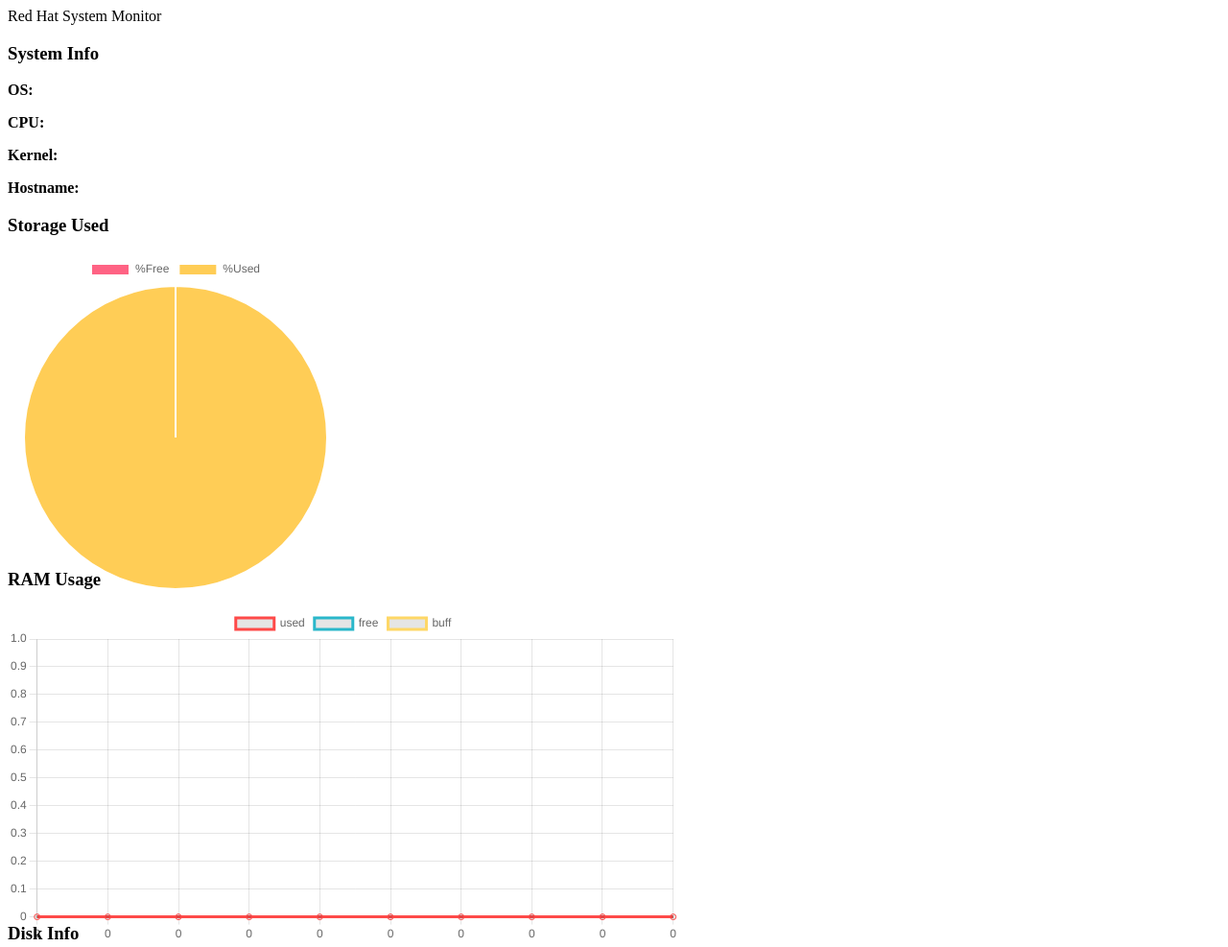
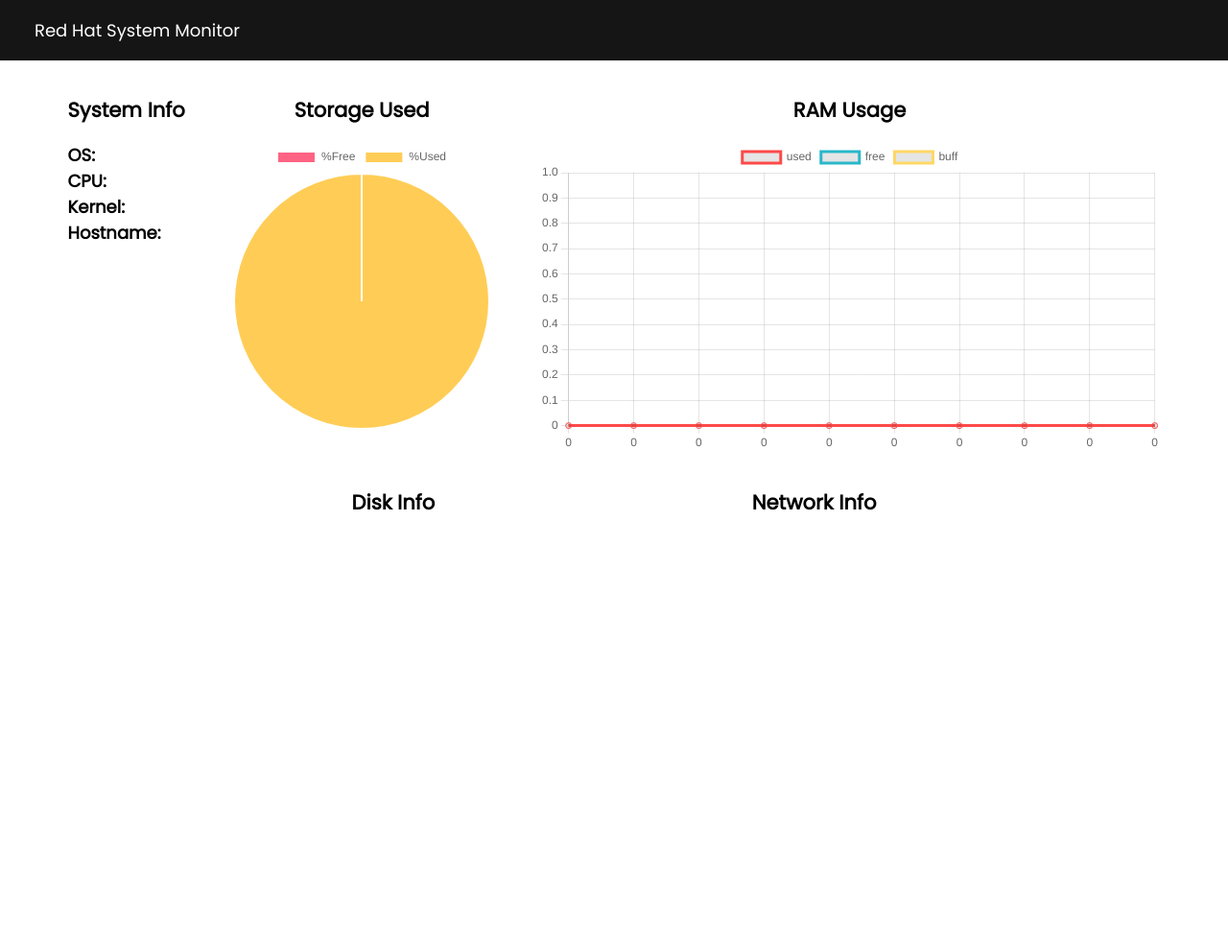
Before and after one commit to allamvignesh/redhat-system-monitor, a plain HTML site: page index.html in a window 1280 px wide. Shown: the top 987 px of the page at 96% size. After the commit the page ends 800 px from the top, so only its background shows below. Drawn offline with nearby package versions, Linux system fonts and the light colour scheme; no server answers.

Commit message:
Update style.css

```diff
--- a/style.css
+++ b/style.css
@@ -1,14 +1,21 @@
-.ramchart {
-    max-height: 350px;
+@import url('https://fonts.googleapis.com/css2?family=Poppins&display=swap');
+
+* {
+    font-family: poppins;
+    margin: 0;
+    pad: 0;
 }
 
-.storagechart {
-    max-height: 350px;
+body {
+    font-size: 18px;
 }
 
 table {
-    font-family: arial, sans-serif;
     border-collapse: collapse;
+}
+
+th {
+    font-size: 1.05em;
 }
 
 td, th {
@@ -20,3 +27,35 @@ td, th {
 tr:nth-child(even) {
     background-color: #dddddd;
 }
+
+header {
+    padding-block: 1em;
+    background-color: #151515;
+    color: #fff;
+    padding-left: 2em;
+}
+
+.main {
+    padding: 2em;
+}
+
+.top, .bottom{
+    display: flex;
+    justify-content: space-evenly;
+    padding-bottom: 2em;
+}
+
+.ramchart {
+    min-width: 36em;
+}
+
+.label {
+    display: flex;
+    justify-content: center;
+    padding-bottom: 1em;
+}
+
+#diskInfo {
+    height: 10px;
+    overflow: scroll;
+}
```
